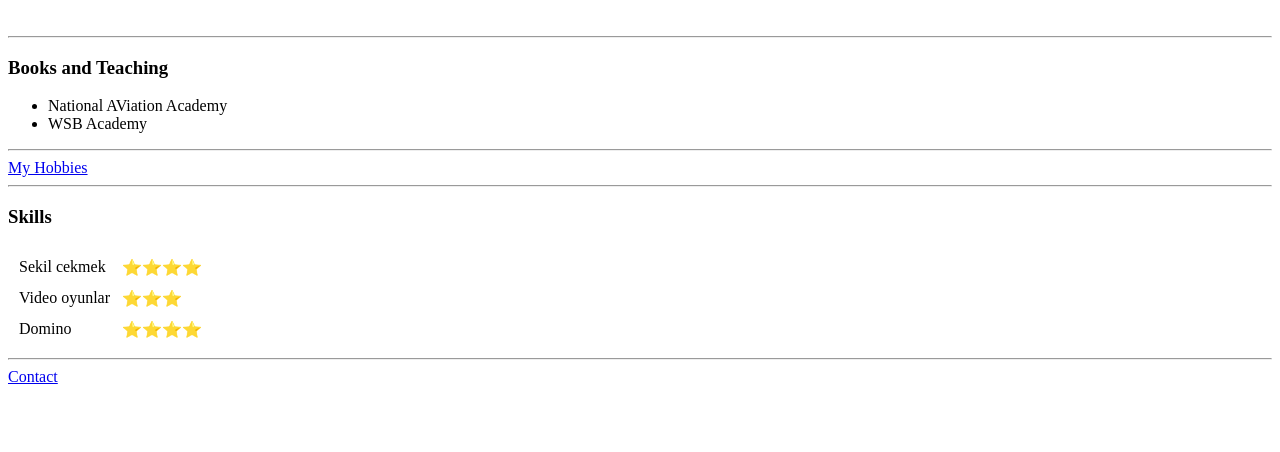
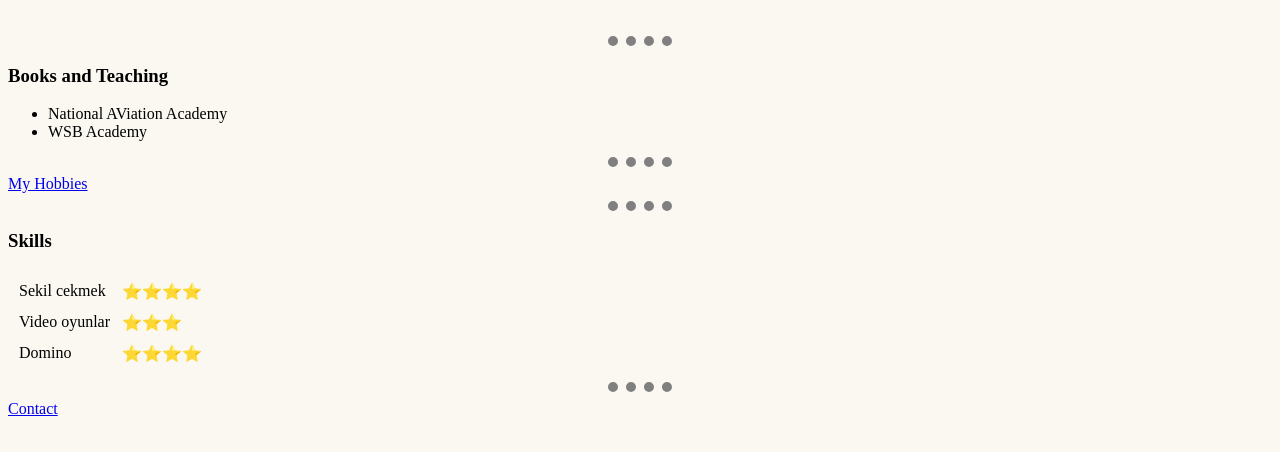
Before and after one commit to Mehi1113/MER, a plain HTML site: page index.html in a window 1280 px wide. Shown: the part 188-640 px from the top of the page. Drawn offline with Linux system fonts and the light colour scheme.

Commit message:
Add files via upload

```diff
--- a/index.html
+++ b/index.html
@@ -5,12 +5,28 @@
     <meta charset="UTF-8">
 
     <title>MER</title>
+
+    <style media="screen">
+
+body {
+  background-color: #FAF8F1;
+}
+hr{
+border-style: none;
+border-top-style: dotted;
+width: 5% ;
+border-width:  10px ;
+ color: grey ;
+
+}
+
+    </style>
 </head>
 
-<body>
+<body >
   <table cellspacing="20">
     <tr>
-    <td><button><a href="https://devdocs.io/html/element/img" target="_blank"><img style="height:9rem  ; "
+    <td><button><a href="https://colorhunt.co/" target="_blank"><img style="height:9rem  ; "
                 src="img/gettyimages-1061959920-modified.png" alt="Dway"></button></a></td>
 
     <td><h1>Mehman Rustemzade</h1>
```
